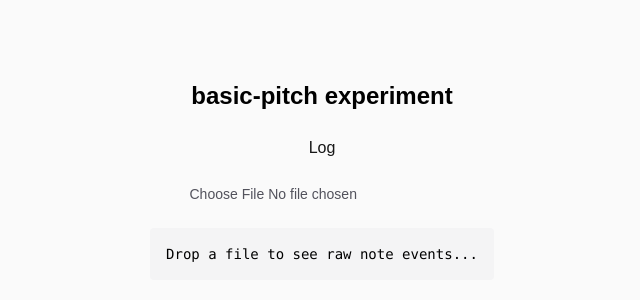
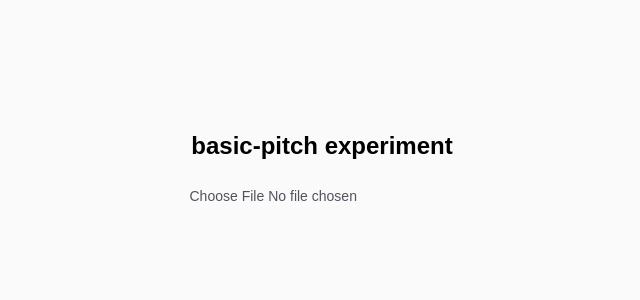
Before and after one commit to ziad-bakki/AI-Guitar-Transcription-Tool, a Next.js app in the folder frontend/: page / in a window 1280 px wide. Shown: the part 220-520 px from the top of the page, without its empty margins (318-958 px from the left). Built offline with nearby package versions, Linux system fonts and the light colour scheme.

Commit message:
shows notes side by side with pitch

```diff
--- a/frontend/src/app/page.tsx
+++ b/frontend/src/app/page.tsx
@@ -24,18 +24,11 @@ function midiToNoteName(midi: NoteEventTime[]): string[] {
 
 export default function Home() {
   const [status, setStatus] = useState("Drop a file to see raw note events...");
-  const [notes, setNotes] = useState<unknown[] | null>(null);
-  const [noteName, setNoteName] = useState<string | null>(null);
+  const [notes, setNotes] = useState<NoteEventTime[] | null>(null);
+  const [noteNames, setNoteNames] = useState<string[] | null>(null);
   const fileInputRef = useRef<HTMLInputElement>(null);
 
-  useEffect(() => {
-    setNoteName(pitchToNoteName(60))
-  }, [])
 
-  const handlePitchToNote = () => {
-    setNoteName(pitchToNoteName(60));
-    console.log(`Note Name of pitch: 60 is ${noteName}`)
-  }
 
   const handlearraytonotes = (midi: NoteEventTime[]) => {
     console.log(midiToNoteName(midi))
@@ -102,8 +95,10 @@ export default function Home() {
 
     setNotes(filtered.slice(0, 20));
     setStatus(`Done — ${result.length} notes detected (${filtered.length} after filtering)`);
-    console.log("function test: ", midiToNoteName(filtered))
+    setNoteNames(midiToNoteName(filtered))
   };
+
+
 
   return (
     <div className="flex min-h-screen items-center justify-center bg-zinc-50 dark:bg-black">
@@ -111,7 +106,7 @@ export default function Home() {
         <h1 className="text-2xl font-semibold text-black dark:text-white">
           basic-pitch experiment
         </h1>
-        <button onClick={handlePitchToNote}>Log</button>
+        {/* <button onClick={handlePitchToNote}>Log</button> */}
         <input
           ref={fileInputRef}
           type="file"
@@ -119,9 +114,23 @@ export default function Home() {
           onChange={handleFileChange}
           className="text-sm text-zinc-600 dark:text-zinc-400"
         />
-        <pre className="max-h-150 w-full max-w-2xl overflow-auto rounded bg-zinc-100 p-4 text-sm text-black dark:bg-zinc-900 dark:text-white">
-          {notes ? JSON.stringify(notes, null, 2) : status}
-        </pre>
+        <div className="flex justify-between items-center">
+          {notes && (
+            <><pre className="max-h-100 w-full max-w-2xl overflow-auto rounded bg-zinc-100 p-4 text-sm text-black dark:bg-zinc-900 dark:text-white">
+              {notes.map((note, i) => (
+                <div key={i}>{note.pitchMidi}</div>
+              ))
+
+              }
+              {/* {notes ? JSON.stringify(notes, null, 2) : status} */}
+            </pre><pre className="max-h-100 w-full max-w-2xl overflow-auto rounded bg-zinc-100 p-4 text-sm text-black dark:bg-zinc-900 dark:text-white">
+                {noteNames?.map((note, i) => (
+                  <div key={i}>{note}</div>
+                ))}
+              </pre></>
+          )
+          }
+        </div>
       </main>
     </div>
   );
```
